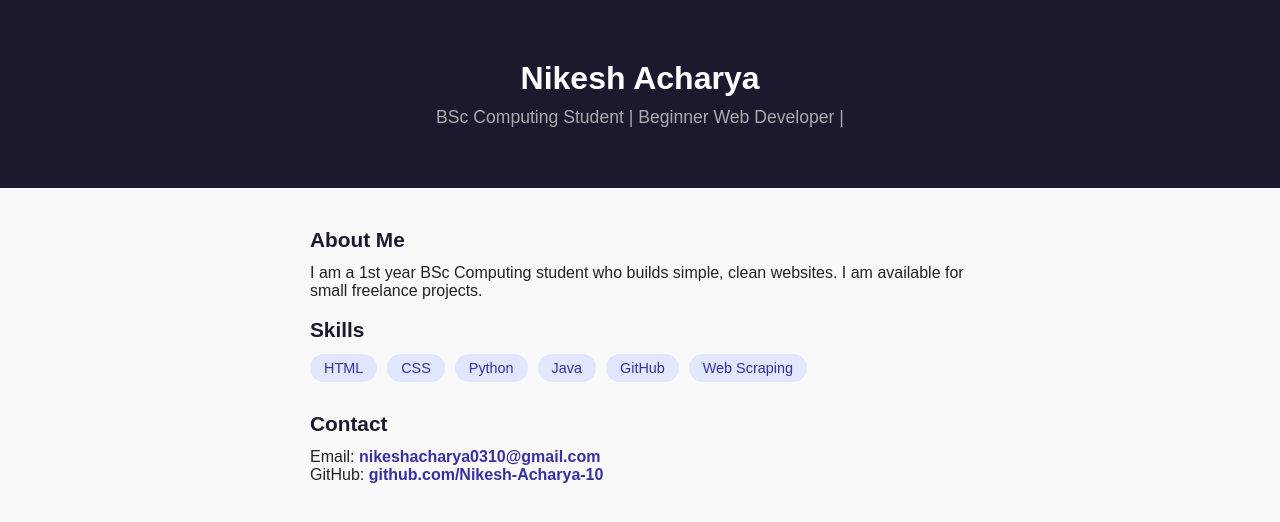
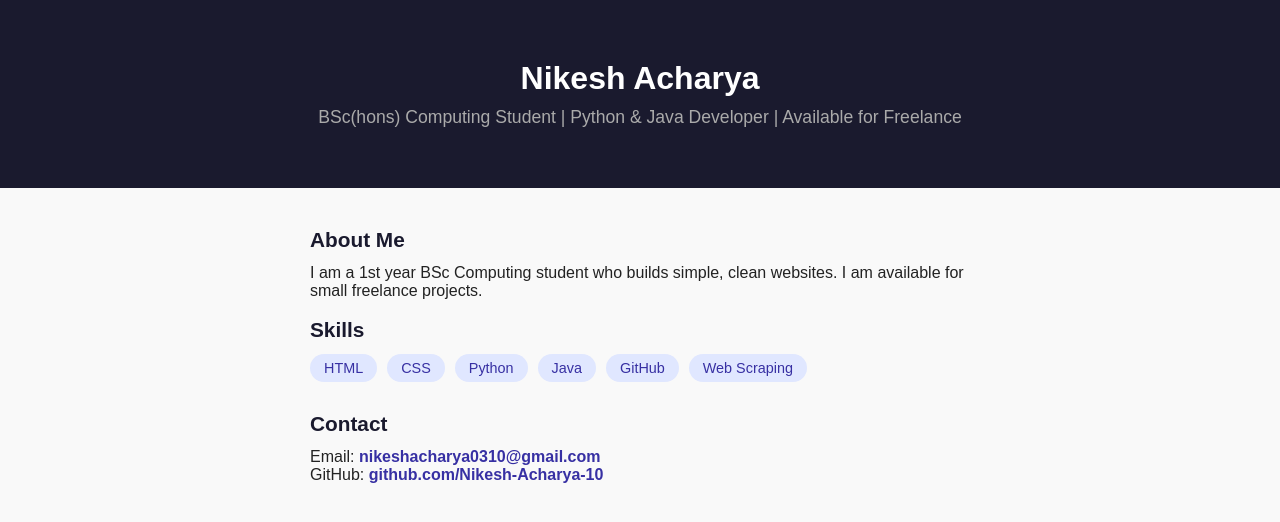
Before and after one commit to Nikesh-Acharya-10/Nikesh-Acharya-10.github.io, a plain HTML site: page index.html in a window 1280 px wide. Drawn offline with Linux system fonts and the light colour scheme.

Commit message:
Update personal description in index.html

```diff
--- a/index.html
+++ b/index.html
@@ -20,7 +20,7 @@
 <body>
   <header>
     <h1>Nikesh Acharya</h1>
-    <p>BSc Computing Student | Beginner Web Developer |</p>
+  <p>BSc(hons) Computing Student | Python & Java Developer | Available for Freelance</p>
   </header>
   <section>
     <h2>About Me</h2>
```
